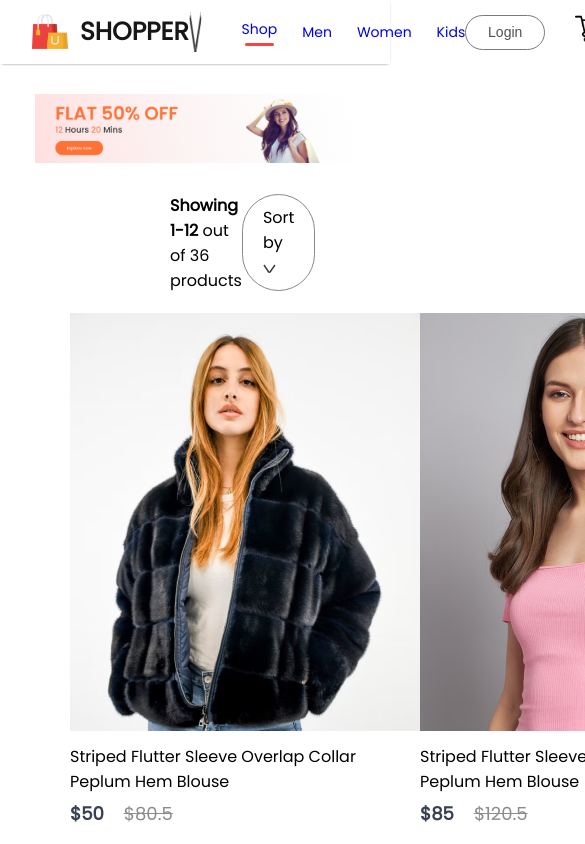
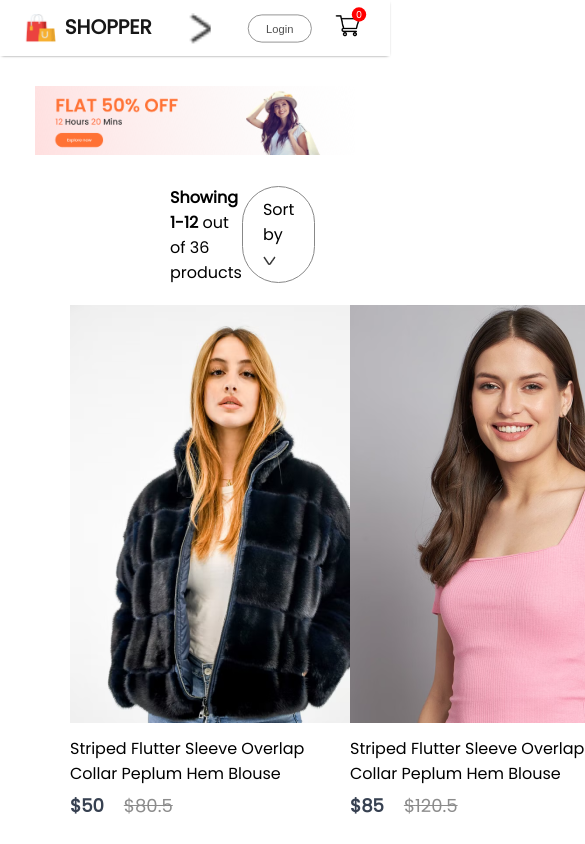
Before and after one commit to RoopaChiluvuri/E-Commerce, a React (Create React App) app: page /womens in a window 390 px wide. Shown: the top 844 px of the page, 585 px wide, since content can reach past the window. Built offline with nearby package versions, Linux system fonts and the light colour scheme.

Commit message:
UI Changes

```diff
--- a/src/Components/Item/Item.css
+++ b/src/Components/Item/Item.css
@@ -1,5 +1,5 @@
 .item{
-    width: 350px;
+    width: 280px;
 }
 
 .item p{
--- a/src/Components/Navbar/Navbar.css
+++ b/src/Components/Navbar/Navbar.css
@@ -3,6 +3,7 @@
     justify-content: space-around;
     padding: 16px;
     box-shadow: 0 1px 3px -2px black;
+    align-items: center;
 }
 
 .nav-logo{
@@ -81,6 +82,10 @@
     color: white;
 }
 
+.nav-dropdown{
+    display: none;
+}
+
 @media(max-width:1280px){
     .navbar{
         padding: 12px 50px;
@@ -133,5 +138,45 @@
 }
 
 @media(max-width:800px){
+    .navbar{
+        padding: 10px 0px;
+    }
+    .nav-dropdown{
+        display: block;
+        width: 30px;
+        rotate: -90deg;
+        transition: 0.5s;
+    }
+    .nav-menu{
+        display: none;
+        height: 80px;
+        width: 100%;
+        position: absolute;
+        background-color: white;
+        justify-content: center;
+        top: 50px;
+    }
+    .nav-menu-visible{
+        display: flex;
+    }
+    .nav-dropdown.open{
+        transform: rotate(90deg);
+    }
+}
 
+@media(max-width:500px){
+    .navbar{
+        padding: 8px 0px;
+        gap: 0;
+    }
+    .nav-logo{
+        transform: scale(0.8);
+    }
+    .nav-menu{
+        height: 70px;
+        top: 50px;
+    }
+    .nav-login-cart{
+        transform: scale(0.8);
+    }
 }
```
